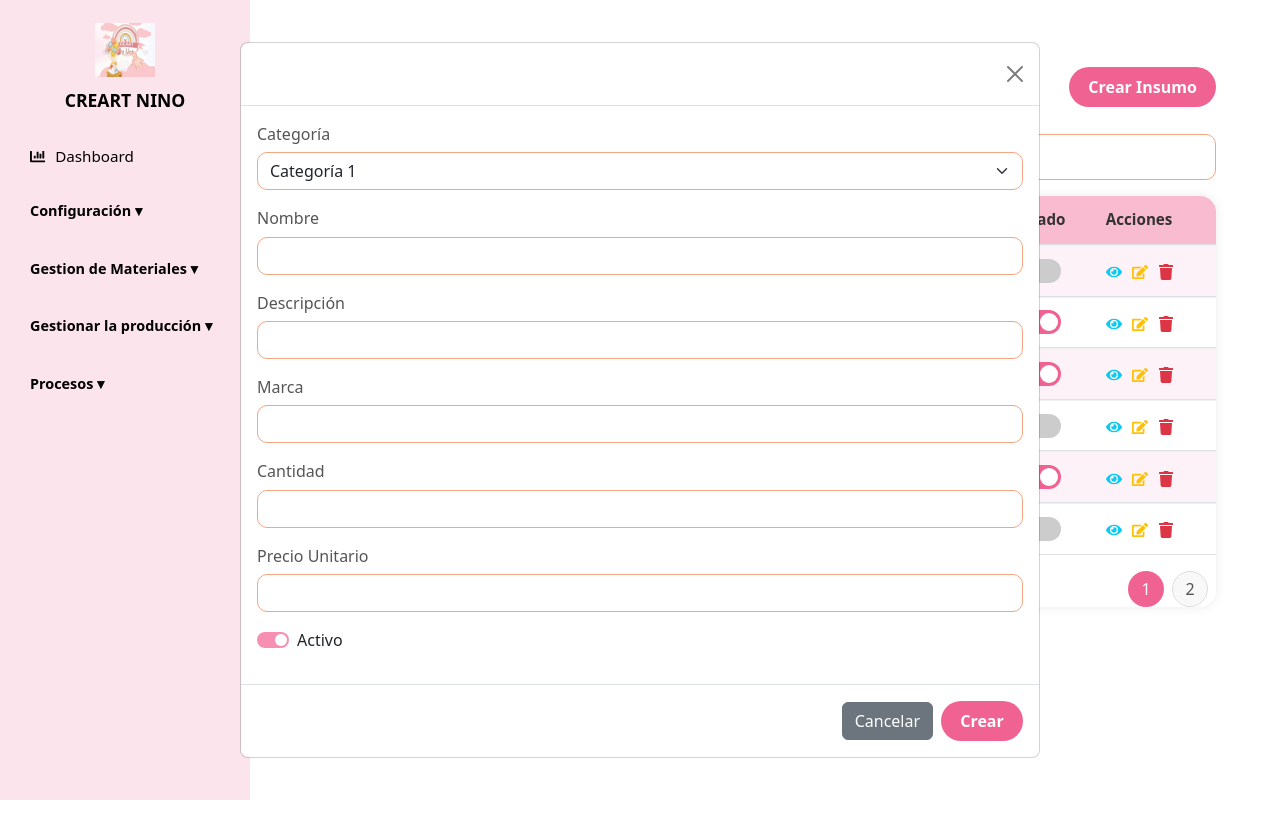
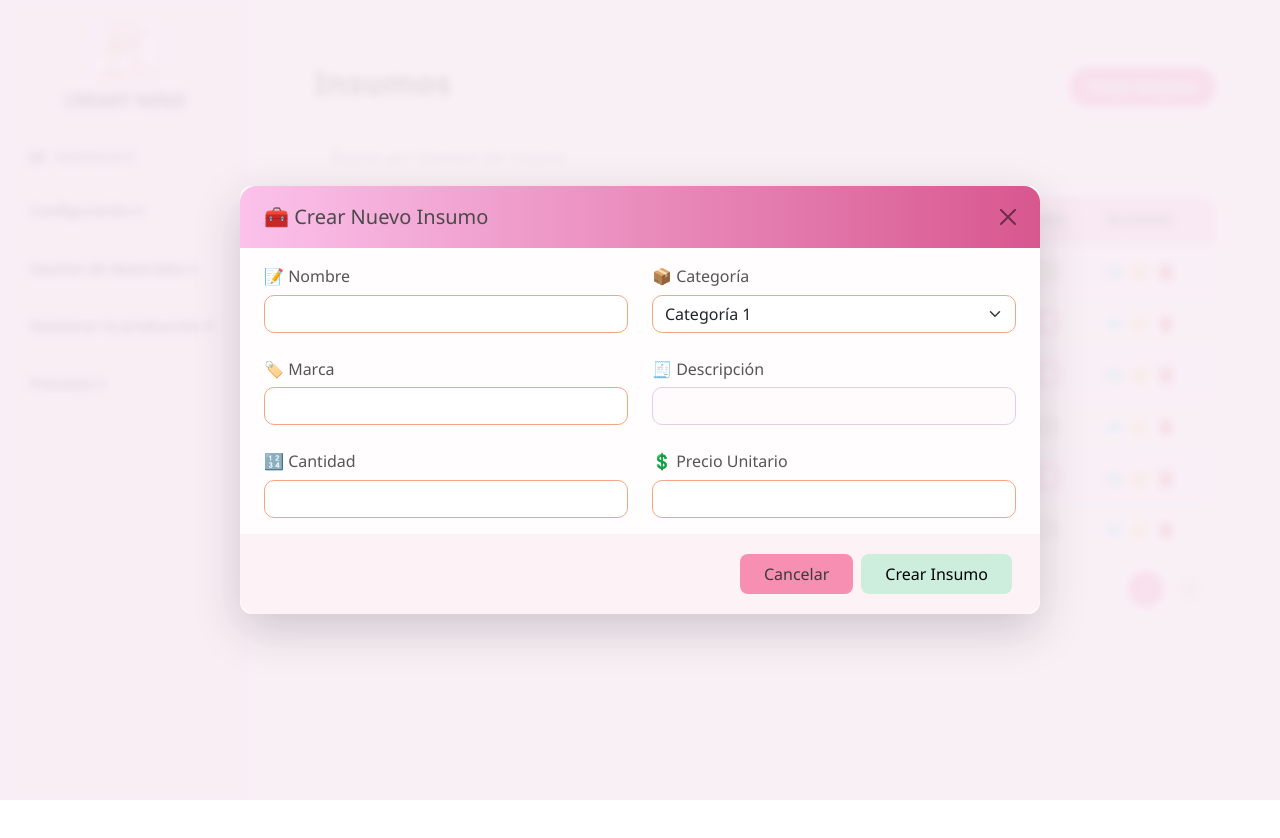
Before and after one commit to Miguel-Angel-Rincon/ProyectoCreartnino, a React (Vite) app in the folder creartnino/: page /insumos in a window 1280 px wide. Both pictures are taken after a click on the button "Crear Insumo". Shown: the top 838 px of the page. Built offline with nearby package versions, Linux system fonts and the light colour scheme.

Commit message:
Diseño de las acciones

```diff
--- a/creartnino/src/features/insumo/pages/CrearInsumo.tsx
+++ b/creartnino/src/features/insumo/pages/CrearInsumo.tsx
@@ -1,10 +1,9 @@
 // components/CrearInsumoModal.tsx
 import React from 'react';
 import Swal from 'sweetalert2';
+import '../styles/acciones.css';
 
-
-    // Variable externa para manejar el ID incremental
-    let idInsumoActual = 409; // Comenzamos desde 209 para evitar conflictos con los insumos iniciales
+let idInsumoActual = 409;
 
 interface Props {
   onClose: () => void;
@@ -19,23 +18,12 @@
     const cantidad = parseInt(form.cantidad.value);
     const precioUnitario = parseFloat(form.precioUnitario.value);
 
-        // Validaciones con SweetAlert
-        if (cantidad < 0) {
+    if (cantidad < 0 || precioUnitario < 0) {
       Swal.fire({
         icon: 'error',
-            title: 'Cantidad inválida',
-            text: 'La cantidad no puede ser un número negativo.',
-            confirmButtonColor: '#e83e8c',
-        });
-        return;
-        }
-
-        if (precioUnitario < 0) {
-        Swal.fire({
-            icon: 'error',
-            title: 'Precio inválido',
-            text: 'El precio no puede ser un número negativo.',
-            confirmButtonColor: '#e83e8c',
+        title: 'Datos inválidos',
+        text: 'La cantidad y el precio deben ser positivos.',
+        confirmButtonColor: '#f78fb3',
       });
       return;
     }
@@ -55,51 +43,77 @@
   };
 
   return (
-        <div className="modal d-block" tabIndex={-1}>
+    <div className="modal d-block pastel-overlay" tabIndex={-1}>
       <div className="modal-dialog modal-dialog-centered modal-lg">
-            <div className="modal-content">
+        <div className="modal-content pastel-modal shadow-lg">
           <form onSubmit={handleSubmit}>
-                <div className="modal-header bg-pink text-white">
-                <h5 className="modal-title">Crear Insumo</h5>
+            <div className="modal-header pastel-header">
+              <h5 className="modal-title">🧰 Crear Nuevo Insumo</h5>
               <button type="button" className="btn-close" onClick={onClose}></button>
             </div>
-                <div className="modal-body">
-                <div className="mb-3">
-                    <label className="form-label">Categoría</label>
-                    <select className="form-select" name="categoria">
+            <div className="modal-body px-4 py-3">
+              <div className="row g-4">
+
+                {/* Fila 1: Categoría y Nombre */}
+                <div className="col-md-6">
+                  <label className="form-label">📝 Nombre</label>
+                  <input className="form-control" name="nombre" required />
+                </div>
+
+                <div className="col-md-6">
+                  <label className="form-label">📦 Categoría</label>
+                  <select className="form-select" name="categoria" required>
                     {Array.from({ length: 8 }, (_, i) => (
-                        <option key={i}>Categoría {i + 1}</option>
+                      <option key={i} value={`Categoría ${i + 1}`}>Categoría {i + 1}</option>
                     ))}
                   </select>
                 </div>
-                <div className="mb-3">
-                    <label className="form-label">Nombre</label>
-                    <input className="form-control" name="nombre" required />
-                </div>
-                <div className="mb-3">
-                    <label className="form-label">Descripción</label>
-                    <input className="form-control" name="descripcion" required />
-                </div>
-                <div className="mb-3">
-                    <label className="form-label">Marca</label>
+
+                {/* Fila 2: Marca y Descripción */}
+                <div className="col-md-6">
+                  <label className="form-label">🏷️ Marca</label>
                   <input className="form-control" name="marca" required />
                 </div>
-                <div className="mb-3">
-                    <label className="form-label">Cantidad</label>
+
+                <div className="col-md-6">
+  <label className="form-label">🧾 Descripción</label>
+  <textarea
+    className="form-control"
+    name="descripcion"
+    onFocus={(e) => {
+      e.target.style.height = 'auto';
+      e.target.style.height = `${e.target.scrollHeight}px`;
+    }}
+    onBlur={(e) => {
+      e.target.style.height = 'auto';
+    }}
+    title=""
+    rows={1}
+    style={{ resize: 'none', overflow: 'hidden' }}
+    required
+  />
+</div>
+
+                {/* Fila 3: Cantidad y Precio Unitario */}
+                <div className="col-md-6">
+                  <label className="form-label">🔢 Cantidad</label>
                   <input type="number" className="form-control" name="cantidad" required />
                 </div>
-                <div className="mb-3">
-                    <label className="form-label">Precio Unitario</label>
-                    <input type="number" className="form-control" name="precioUnitario" step="0.01" required />
+
+                <div className="col-md-6">
+                  <label className="form-label">💲 Precio Unitario</label>
+                  <input type="number" step="0.01" className="form-control" name="precioUnitario" required />
                 </div>
-                <div className="form-check form-switch mb-3">
-                    <input className="form-check-input" type="checkbox" name="estado" defaultChecked />
-                    <label className="form-check-label">Activo</label>
+
               </div>
             </div>
-                <div className="modal-footer">
-                <button type="button" className="btn btn-secondary" onClick={onClose}>Cancelar</button>
-                <button type="submit" className="btn btn-pink">Crear</button>
+            <div className="modal-footer pastel-footer">
+              <button type="button" className="btn pastel-btn-secondary" onClick={onClose}>
+                Cancelar
+              </button>
+              <button type="submit" className="btn pastel-btn-primary">
+                Crear Insumo
+              </button>
             </div>
           </form>
         </div>
--- a/creartnino/src/features/insumo/pages/EditarInsumo.tsx
+++ b/creartnino/src/features/insumo/pages/EditarInsumo.tsx
@@ -1,6 +1,7 @@
 // components/EditarInsumoModal.tsx
 import React, { useEffect, useState } from 'react';
 import Swal from 'sweetalert2';
+import '../styles/acciones.css';
 
 interface Insumos {
   IdInsumos: number;
@@ -26,83 +27,73 @@ const EditarInsumoModal: React.FC<Props> = ({ insumo, onClose, onEditar }) => {
     setFormData(insumo);
   }, [insumo]);
 
-  const handleChange = (e: React.ChangeEvent<HTMLInputElement | HTMLTextAreaElement>) => {
-    const target = e.target;
-    const { name, value, type } = target;
-    setFormData((prevData) => ({
-      ...prevData,
-      [name]: type === 'checkbox' ? (target as HTMLInputElement).checked : value,
+  const handleChange = (
+    e: React.ChangeEvent<HTMLInputElement | HTMLTextAreaElement | HTMLSelectElement>
+  ) => {
+    const { name, value, type } = e.target;
+    setFormData((prev) => ({
+      ...prev,
+      [name]: type === 'checkbox' ? (e.target as HTMLInputElement).checked : value,
     }));
   };
 
   const handleSubmit = async (e: React.FormEvent<HTMLFormElement>) => {
     e.preventDefault();
 
-    // Validar cantidad negativa
     if (formData.cantidad < 0) {
       await Swal.fire({
         icon: 'warning',
         title: 'Cantidad inválida',
         text: 'La cantidad no puede ser un número negativo.',
-        confirmButtonColor: '#e83e8c',
+        confirmButtonColor: '#f78fb3',
       });
       return;
     }
 
-    // Validar precio unitario negativo
     if (formData.precioUnitario < 0) {
       await Swal.fire({
         icon: 'warning',
         title: 'Precio inválido',
         text: 'El precio unitario no puede ser un número negativo.',
-        confirmButtonColor: '#e83e8c',
+        confirmButtonColor: '#f78fb3',
       });
       return;
     }
 
     try {
       onEditar(formData);
-
       await Swal.fire({
         icon: 'success',
         title: 'Insumo actualizado',
         text: 'Los cambios se han guardado correctamente.',
-        confirmButtonColor: '#e83e8c',
+        confirmButtonColor: '#f78fb3',
       });
-
       onClose();
     } catch (error) {
       Swal.fire({
         icon: 'error',
         title: 'Error al editar',
         text: 'Ocurrió un error inesperado al guardar los cambios.',
-        confirmButtonColor: '#e83e8c',
+        confirmButtonColor: '#f78fb3',
       });
     }
   };
 
   return (
-    <div className="modal d-block" tabIndex={-1}>
+    <div className="modal d-block pastel-overlay" tabIndex={-1}>
       <div className="modal-dialog modal-dialog-centered modal-lg">
-        <div className="modal-content">
+        <div className="modal-content pastel-modal shadow-lg">
           <form onSubmit={handleSubmit}>
-            <div className="modal-header bg-pink text-white">
-              <h5 className="modal-title">Editar Insumo</h5>
+            <div className="modal-header pastel-header">
+              <h5 className="modal-title">📝 Editar Insumo</h5>
               <button type="button" className="btn-close" onClick={onClose}></button>
             </div>
-            <div className="modal-body">
-              <div className="mb-3">
-                <label className="form-label">ID Categoría de Insumo</label>
-                <input
-                  className="form-control"
-                  name="IdCatInsumo"
-                  value={formData.IdCatInsumo}
-                  onChange={handleChange}
-                  required
-                />
-              </div>
-              <div className="mb-3">
-                <label className="form-label">Nombre</label>
+            <div className="modal-body px-4 py-3">
+              <div className="row g-4">
+
+                {/* Categoría y Nombre */}
+                <div className="col-md-6">
+                  <label className="form-label">📝 Nombre</label>
                   <input
                     className="form-control"
                     name="Nombre"
@@ -111,18 +102,33 @@ const EditarInsumoModal: React.FC<Props> = ({ insumo, onClose, onEditar }) => {
                     required
                   />
                 </div>
-              <div className="mb-3">
-                <label className="form-label">Descripción</label>
-                <textarea
-                  className="form-control"
-                  name="Descripcion"
-                  value={formData.Descripcion}
+
+                 <div className="col-md-6">
+                  <label className="form-label">📦 Categoría</label>
+                  <select
+                    className="form-select"
+                    name="IdCatInsumo"
+                    value={formData.IdCatInsumo}
                     onChange={handleChange}
                     required
-                />
+                  >
+                    {/* Categoría actual */}
+                    <option value={formData.IdCatInsumo}>
+                      {formData.IdCatInsumo}
+                    </option>
+                    {/* Otras categorías */}
+                    {Array.from({ length: 8 }, (_, i) => {
+                      const cat = `Categoría ${i + 1}`;
+                      return cat !== formData.IdCatInsumo ? (
+                        <option key={i} value={cat}>{cat}</option>
+                      ) : null;
+                    })}
+                  </select>
                 </div>
-              <div className="mb-3">
-                <label className="form-label">Marca</label>
+
+                {/* Marca y Descripción */}
+                <div className="col-md-6">
+                  <label className="form-label">🏷️ Marca</label>
                   <input
                     className="form-control"
                     name="marca"
@@ -131,8 +137,33 @@ const EditarInsumoModal: React.FC<Props> = ({ insumo, onClose, onEditar }) => {
                     required
                   />
                 </div>
-              <div className="mb-3">
-                <label className="form-label">Cantidad</label>
+
+                <div className="col-md-6">
+  <label className="form-label">🧾 Descripción</label>
+  <textarea
+    className="form-control"
+    name="Descripcion"
+    value={formData.Descripcion}
+    onChange={handleChange}
+    onFocus={(e) => {
+      // Mostrar todo el contenido expandiendo el textarea al enfocarse
+      e.target.style.height = 'auto';
+      e.target.style.height = `${e.target.scrollHeight}px`;
+    }}
+    onBlur={(e) => {
+      // Opcional: colapsar nuevamente si quieres
+      e.target.style.height = 'auto';
+    }}
+    title={formData.Descripcion}
+    rows={1}
+    style={{ resize: 'none', overflow: 'hidden' }}
+    required
+  />
+</div>
+
+                {/* Cantidad y Precio */}
+                <div className="col-md-6">
+                  <label className="form-label">🔢 Cantidad</label>
                   <input
                     type="number"
                     className="form-control"
@@ -142,8 +173,9 @@ const EditarInsumoModal: React.FC<Props> = ({ insumo, onClose, onEditar }) => {
                     required
                   />
                 </div>
-              <div className="mb-3">
-                <label className="form-label">Precio Unitario</label>
+
+                <div className="col-md-6">
+                  <label className="form-label">💲 Precio Unitario</label>
                   <input
                     type="number"
                     step="0.01"
@@ -154,22 +186,15 @@ const EditarInsumoModal: React.FC<Props> = ({ insumo, onClose, onEditar }) => {
                     required
                   />
                 </div>
-              <div className="form-check form-switch mb-3">
-                <input
-                  className="form-check-input"
-                  type="checkbox"
-                  name="estado"
-                  checked={formData.estado}
-                  onChange={handleChange}
-                />
-                <label className="form-check-label">Activo</label>
+
+
               </div>
             </div>
-            <div className="modal-footer">
-              <button type="button" className="btn btn-secondary" onClick={onClose}>
+            <div className="modal-footer pastel-footer">
+              <button type="button" className="btn pastel-btn-secondary" onClick={onClose}>
                 Cancelar
               </button>
-              <button type="submit" className="btn btn-pink">
+              <button type="submit" className="btn pastel-btn-primary">
                 Guardar Cambios
               </button>
             </div>
--- a/creartnino/src/features/insumo/pages/ListarInsumos.tsx
+++ b/creartnino/src/features/insumo/pages/ListarInsumos.tsx
@@ -140,8 +140,9 @@ const insumosiniciales: Insumos[] = [
             <table className="table tabla-proveedores">
             <thead>
                 <tr>
+                <th>Nombre</th>
                 <th>Categoría</th>
-                <th>Nombre</th>
+
                 <th>Marca</th>
                 <th>Cantidad</th>
                 <th>Precio</th>
@@ -152,8 +153,9 @@ const insumosiniciales: Insumos[] = [
             <tbody>
                 {productosPagina.map((p, index) => (
                 <tr key={p.IdInsumos} className={index % 2 === 0 ? 'fila-par' : 'fila-impar'}>
+                    <td>{p.Nombre}</td>
                     <td>{p.IdCatInsumo}</td>
-                    <td>{p.Nombre}</td>
+
                     <td>{p.marca}</td>
                     <td>{p.cantidad}</td>
                     <td>${p.precioUnitario}</td>
--- a/creartnino/src/features/insumo/pages/VisualizarInsumo.tsx
+++ b/creartnino/src/features/insumo/pages/VisualizarInsumo.tsx
@@ -1,5 +1,6 @@
-    // components/VerProductoModal.tsx
-    import React from 'react';
+// components/VisualizarInsumoModal.tsx
+import React, { useEffect, useRef } from 'react';
+import '../styles/acciones.css';
 
 interface Insumos {
   IdInsumos: number;
@@ -18,76 +19,92 @@
 }
 
 const VisualizarInsumoModal: React.FC<Props> = ({ insumo, onClose }) => {
+  const descripcionRef = useRef<HTMLTextAreaElement>(null);
+
+  useEffect(() => {
+    if (descripcionRef.current) {
+      descripcionRef.current.style.height = 'auto';
+      descripcionRef.current.style.height = `${descripcionRef.current.scrollHeight}px`;
+    }
+  }, []);
+
   return (
-        <div className="modal d-block" tabIndex={-1}>
+    <div className="modal d-block pastel-overlay" tabIndex={-1}>
       <div className="modal-dialog modal-dialog-centered modal-lg">
-            <div className="modal-content">
-            <div className="modal-header bg-pink text-white">
-                <h5 className="modal-title">Detalle del Insumo</h5>
+        <div className="modal-content pastel-modal shadow-lg">
+          <div className="modal-header pastel-header">
+            <h5 className="modal-title">🔍 Detalle del Insumo</h5>
             <button type="button" className="btn-close" onClick={onClose}></button>
           </div>
-            <div className="modal-body">
+          <div className="modal-body px-4 py-3">
+            <div className="row g-4">
 
-                <div className="mb-3">
-                <label className="form-label">ID Categoría de Insumo</label>
+              {/* Categoría y Nombre */}
+
+            <div className="col-md-6">
+                <label className="form-label">📝 Nombre</label>
+                <input
+                className="form-control"
+                value={insumo.Nombre}
+                disabled
+                />
+            </div>
+
+            <div className="col-md-6">
+                <label className="form-label">📦 Categoría</label>
                 <input
                 className="form-control"
                 value={insumo.IdCatInsumo}
                 disabled
             />
               </div>
-                <div className="mb-3">
-                <label className="form-label">Nombre</label>
-                <input
-                    className="form-control"
-                    value={insumo.Nombre}
-                    disabled
-                />
-                </div>
-                <div className="mb-3">
-                <label className="form-label">Descripción</label>
-                <input
-                    className="form-control"
-                    value={insumo.Descripcion}
-                    disabled
-                />
-                </div>
-                <div className="mb-3">
-                <label className="form-label">Marca</label>
+
+              {/* Marca y Descripción */}
+              <div className="col-md-6">
+                <label className="form-label">🏷️ Marca</label>
                 <input
                   className="form-control"
                   value={insumo.marca}
                   disabled
                 />
               </div>
-                <div className="mb-3">
-                <label className="form-label">Cantidad</label>
+
+              <div className="col-md-6">
+                <label className="form-label">🧾 Descripción</label>
+                <textarea
+                  ref={descripcionRef}
+                  className="form-control"
+                  value={insumo.Descripcion}
+                  title={insumo.Descripcion}
+                  rows={1}
+                  disabled
+                  style={{ resize: 'none', overflow: 'hidden' }}
+                />
+              </div>
+
+              {/* Cantidad y Precio */}
+              <div className="col-md-6">
+                <label className="form-label">🔢 Cantidad</label>
                 <input
                   className="form-control"
                   value={insumo.cantidad}
                   disabled
                 />
               </div>
-                <div className="mb-3">
-                <label className="form-label">Precio Unitario</label>
+
+              <div className="col-md-6">
+                <label className="form-label">💲 Precio Unitario</label>
                 <input
                   className="form-control"
                   value={insumo.precioUnitario}
                   disabled
                 />
               </div>
-                <div className="form-check form-switch mb-3">
-                <input
-                    className="form-check-input"
-                    type="checkbox"
-                    checked={insumo.estado}
-                    disabled
-                />
-                <label className="form-check-label">Activo</label>
+
             </div>
           </div>
-            <div className="modal-footer">
-                <button type="button" className="btn btn-secondary" onClick={onClose}>
+          <div className="modal-footer pastel-footer">
+            <button type="button" className="btn pastel-btn-secondary" onClick={onClose}>
               Cerrar
             </button>
           </div>
--- /dev/null
+++ b/creartnino/src/features/insumo/styles/acciones.css
@@ -0,0 +1,105 @@
+/* Fondo de overlay suave */
+.pastel-overlay {
+  background-color: rgba(249, 239, 245, 0.9);
+}
+
+/* Modal visualmente limpio */
+.pastel-modal {
+  background-color: #fffdfd;
+  border-radius: 16px;
+  font-family: 'Segoe UI', sans-serif;
+  border: none;
+}
+
+/* Header en tono pastel */
+.pastel-header {
+  background: linear-gradient(to right, #fbc2eb, #d8578f);
+  color: #4a4a4a;
+  border-top-left-radius: 16px;
+  border-top-right-radius: 16px;
+  padding: 1rem 1.5rem;
+}
+
+/* Footer con diseño limpio */
+.pastel-footer {
+  background-color: #fdf3f6;
+  border-bottom-left-radius: 16px;
+  border-bottom-right-radius: 16px;
+}
+
+/* Botón pastel principal */
+.pastel-btn-primary {
+  background-color: #cdeedd;
+  border: none;
+  color: black;
+  border-radius: 8px;
+  padding: 0.5rem 1.5rem;
+  transition: all 0.3s ease;
+}
+
+.pastel-btn-primary:hover {
+  background-color: #78ffae;
+}
+
+/* Botón secundario suave */
+.pastel-btn-secondary {
+  background-color: #f78fb3;
+  color: #3a3a3a;
+  border: none;
+  border-radius: 8px;
+  padding: 0.5rem 1.5rem;
+  transition: all 0.3s ease;
+}
+
+.pastel-btn-secondary:hover {
+  background-color: #f8d5f5;
+}
+
+/* Inputs y selects */
+.form-control,
+.form-select {
+  border-radius: 10px;
+  border: 1px solid #e6cce2;
+  background-color: #fffafc;
+  transition: border-color 0.2s ease-in-out;
+}
+
+.form-control:focus,
+.form-select:focus {
+  border-color: #f78fb3;
+  box-shadow: 0 0 5px rgba(247, 143, 179, 0.3);
+}
+
+/* Etiquetas suaves */
+.form-label {
+  font-weight: 500;
+  color: #555;
+  margin-bottom: 0.4rem;
+}
+
+/* Switch elegante */
+.form-check-input {
+  background-color: #f4d7e8;
+  border: none;
+}
+
+.form-check-input:checked {
+  background-color: #f78fb3;
+}
+
+/* Imagen contenedor suave */
+.pastel-img-container {
+  background-color: #fff0f5;
+  border: 1px dashed #f78fb3;
+}
+
+
+.pastel-modal {
+  border-radius: 12px;
+  box-shadow: 0 4px 16px rgba(0, 0, 0, 0.1); /* Sombra sutil y profesional */
+}
+
+.pastel-img-container img {
+  max-height: 250px;
+  object-fit: contain;
+}
```
Lines whose indentation alone changed are shown as unchanged.
